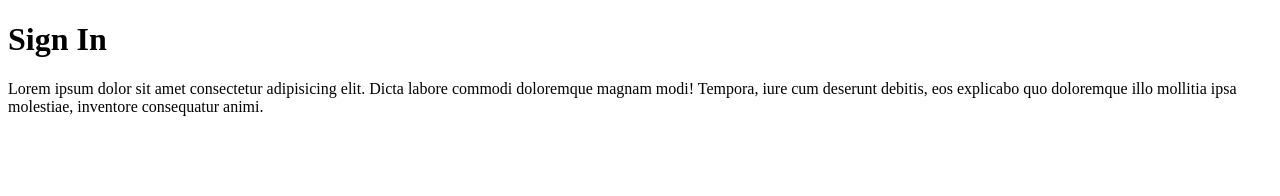
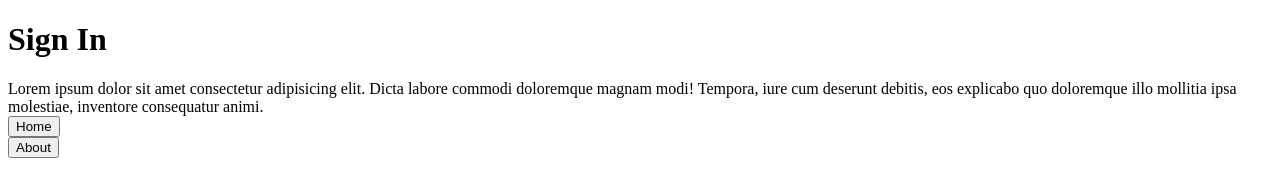
Before and after one commit to JoeMakuta/express_site_test, a website: page views/signin.html in a window 1280 px wide. Drawn offline with Linux system fonts and the light colour scheme.

Commit message:
Feat : Button to pages added to all pages\

```diff
--- a/views/signin.html
+++ b/views/signin.html
@@ -1,17 +1,27 @@
 <!DOCTYPE html>
 <html lang="en">
+
 <head>
    <meta charset="UTF-8">
    <meta http-equiv="X-UA-Compatible" content="IE=edge">
    <meta name="viewport" content="width=device-width, initial-scale=1.0">
    <title>Sign In</title>
 </head>
+
 <body>
    <h1>
       Sign In
    </h1>
    <div>
-      Lorem ipsum dolor sit amet consectetur adipisicing elit. Dicta labore commodi doloremque magnam modi! Tempora, iure cum deserunt debitis, eos explicabo quo doloremque illo mollitia ipsa molestiae, inventore consequatur animi.
+      Lorem ipsum dolor sit amet consectetur adipisicing elit. Dicta labore commodi doloremque magnam modi! Tempora,
+      iure cum deserunt debitis, eos explicabo quo doloremque illo mollitia ipsa molestiae, inventore consequatur animi.
+      <form action="/">
+         <button type="submit">Home</button>
+      </form>
+      <form action="/">
+         <button type="/about">About</button>
+      </form>
    </div>
 </body>
+
 </html>
```
Also changed, not shown: views/about.html (+11 -1 lines), views/index.html (+12 -1 lines).
